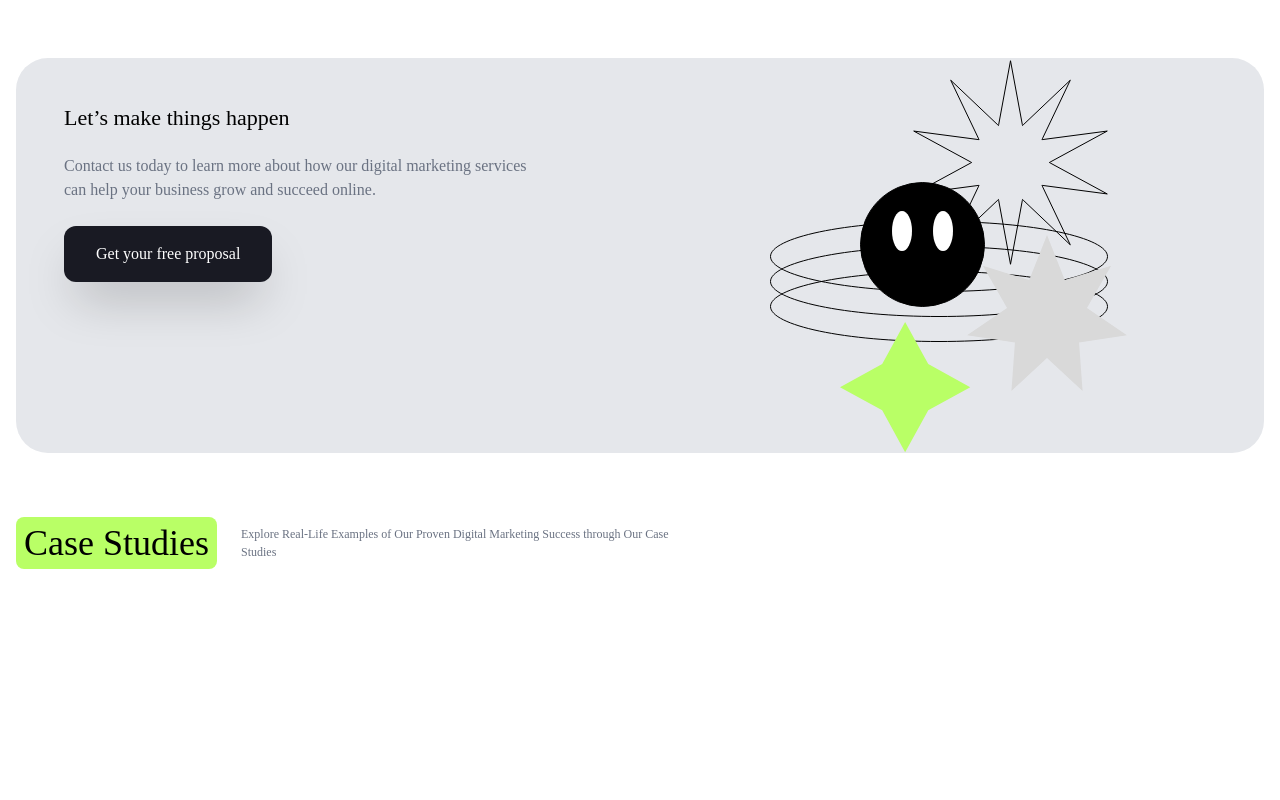
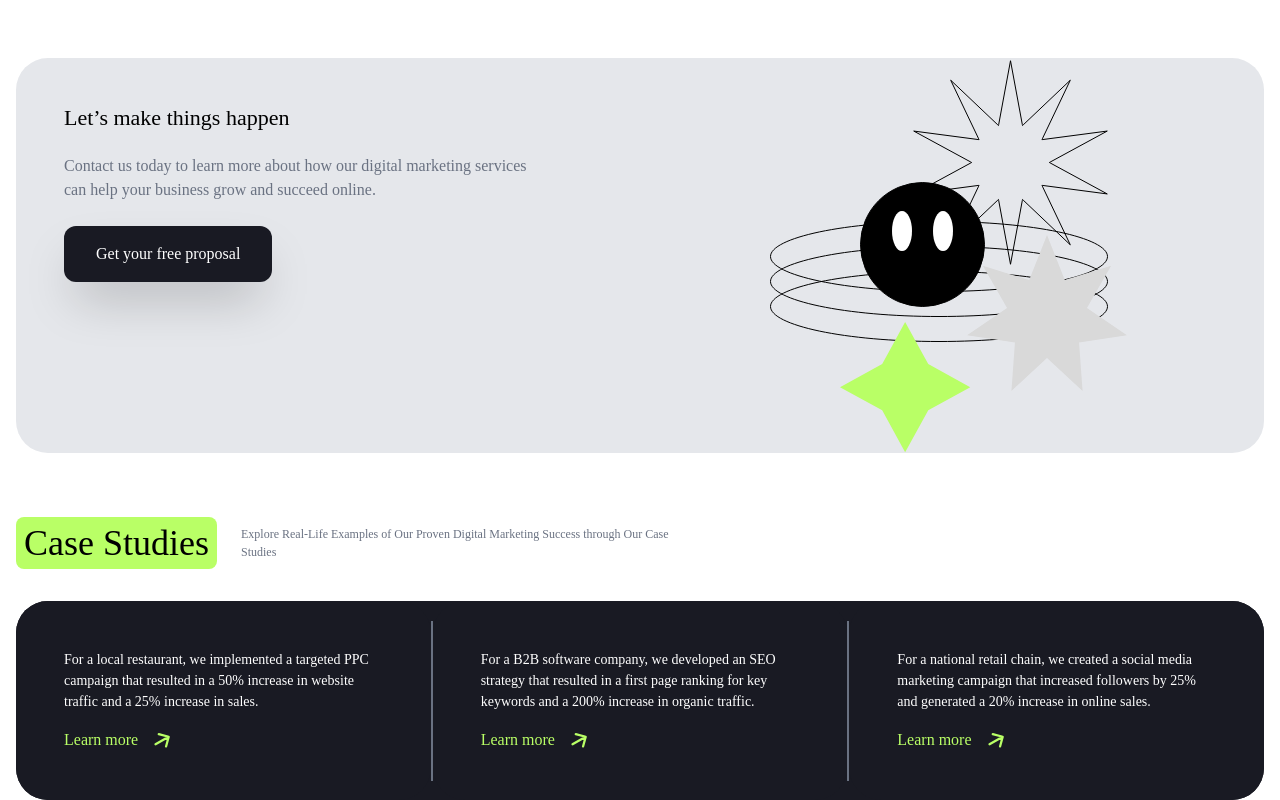
Before and after one commit to ibramaida/positivus, a React (Vite) app: page / in a window 1280 px wide. Shown: the part 1424-2224 px from the top of the page. Before the commit the page ends 1993 px from the top, so only its background shows below. Built offline with nearby package versions, Linux system fonts and the light colour scheme; a web font is replaced by a local one.

Commit message:
case studies ready

```diff
--- a/src/App.jsx
+++ b/src/App.jsx
@@ -23,8 +23,8 @@ const App = () => {
         ))}
         <Services />
         <CTA />
-        <CaseStudies />
       </main>
+      <CaseStudies />
     </>
   );
 };
--- a/src/components/CaseStudies.jsx
+++ b/src/components/CaseStudies.jsx
@@ -2,7 +2,7 @@ import React from "react";
 
 const CaseStudies = () => {
   return (
-    <section>
+    <section className="space-y-8 mt-16 ml-4 md:max-w-[min(100%-2rem,1440px)] md:mx-auto">
       <div className="flex flex-col gap-6 items-center md:flex-row md:w-2xl">
         <h2 className="bg-primary p-2 leading-none rounded-lg text-nowrap">
           Case Studies
@@ -12,6 +12,61 @@ const CaseStudies = () => {
           through Our Case Studies
         </p>
       </div>
+      <div className=" overflow-x-auto md:overflow-x-visible flex gap-4 md:gap-0 md:bg-black md:rounded-4xl">
+        <div className="grow-0 rounded-4xl bg-black shrink-0 basis-[300px] md:grow-1 md:shrink-0 md:basis-[30%] p-12 flex flex-col gap-4 ">
+          <p className="text-white text-[14px]">
+            For a local restaurant, we implemented a targeted PPC campaign that
+            resulted in a 50% increase in website traffic and a 25% increase in
+            sales.
+          </p>
+          <a className="flex items-center gap-4 text-primary" href="#">
+            <span>Learn more</span>
+            <span>
+              <img
+                className="w-4"
+                src="../src/assets/icons/Icon-6.svg"
+                alt=""
+              />
+            </span>
+          </a>
+        </div>
+        <div className="hidden md:block h-40 w-0.5 bg-gray-500 self-center"></div>
+        <div className="grow-0 rounded-4xl bg-black shrink-0 basis-[300px] md:grow-1 md:shrink-0 md:basis-[30%] p-12 flex flex-col gap-4">
+          <p className="text-white text-[14px]">
+            For a B2B software company, we developed an SEO strategy that
+            resulted in a first page ranking for key keywords and a 200%
+            increase in organic traffic.
+          </p>
+          <a className="flex items-center gap-4 text-primary" href="#">
+            <span>Learn more</span>
+            <span>
+              <img
+                className="w-4"
+                src="../src/assets/icons/Icon-6.svg"
+                alt=""
+              />
+            </span>
+          </a>
+        </div>
+        <div className="hidden md:block h-40 w-0.5 bg-gray-500 self-center"></div>
+        <div className="grow-0 rounded-4xl bg-black shrink-0 basis-[300px] md:grow-1 md:shrink-0 md:basis-[30%] p-12 flex flex-col gap-4">
+          <p className="text-white text-[14px]">
+            For a national retail chain, we created a social media marketing
+            campaign that increased followers by 25% and generated a 20%
+            increase in online sales.
+          </p>
+          <a className="flex items-center gap-4 text-primary" href="#">
+            <span>Learn more</span>
+            <span>
+              <img
+                className="w-4"
+                src="../src/assets/icons/Icon-6.svg"
+                alt=""
+              />
+            </span>
+          </a>
+        </div>
+      </div>
     </section>
   );
 };
```
